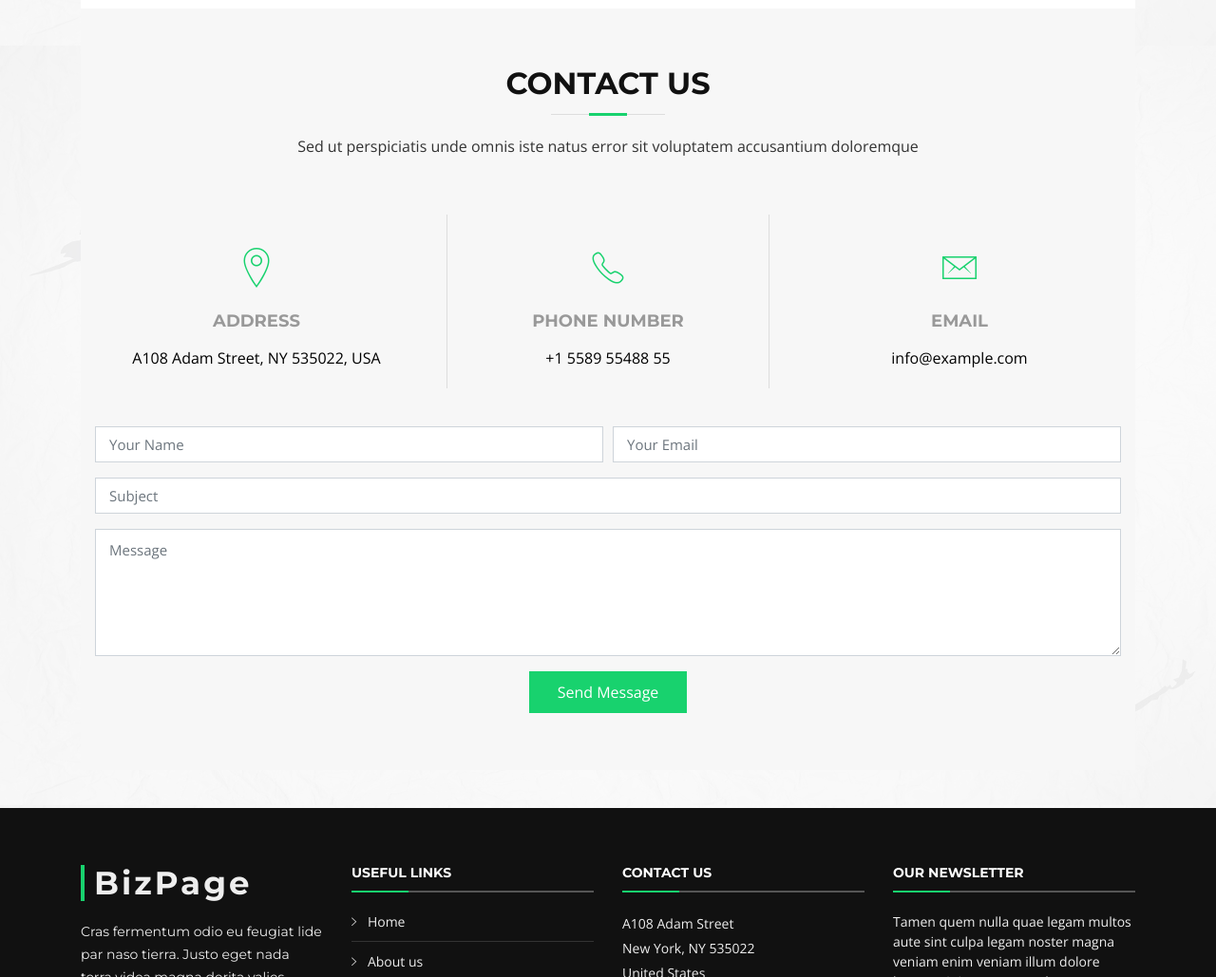
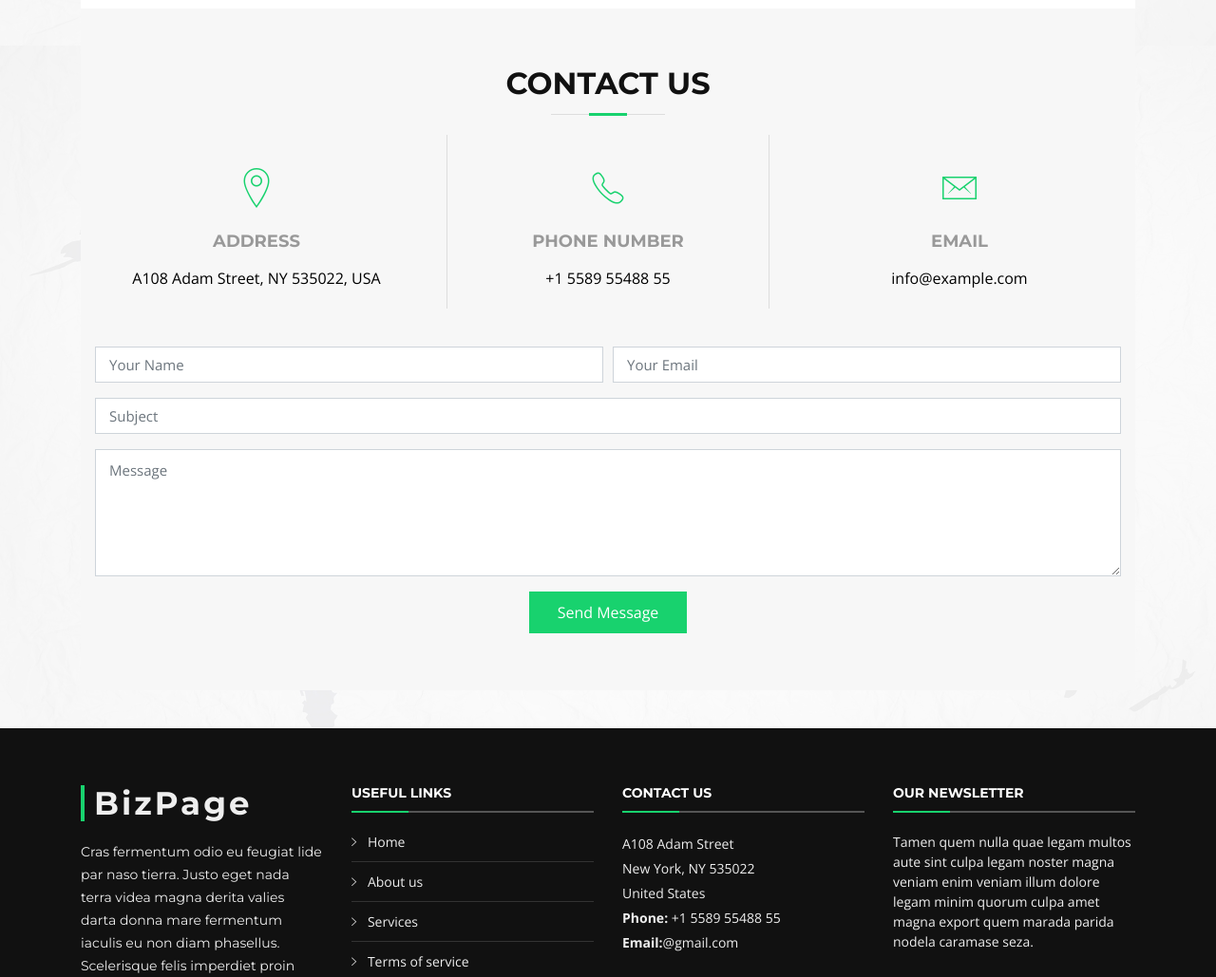
Before and after one commit to Pornphawis/Archer, a plain HTML site: page index.html in a window 1280 px wide. Shown: the part 3152-4181 px from the top of the page at 95% size. Drawn offline with nearby package versions, Linux system fonts and the light colour scheme; files whose address does not match are found by name.

Commit message:
Update index.html

```diff
--- a/index.html
+++ b/index.html
@@ -357,7 +357,6 @@
 
         <div class="section-header">
           <h3>Contact Us</h3>
-          <p>Sed ut perspiciatis unde omnis iste natus error sit voluptatem accusantium doloremque</p>
         </div>
 
         <div class="row contact-info">
@@ -382,7 +381,7 @@
             <div class="contact-email">
               <i class="ion-ios-email-outline"></i>
               <h3>Email</h3>
-              <p><a href="mailto:info@example.com">info@example.com</a></p>
+              <p><a href="mailto:aunpornphawis@gmail.com">info@example.com</a></p>
             </div>
           </div>
 
@@ -450,7 +449,7 @@
               New York, NY 535022<br>
               United States <br>
               <strong>Phone:</strong> +1 5589 55488 55<br>
-              <strong>Email:</strong> info@example.com<br>
+              <strong>Email:</strong>@gmail.com<br>
             </p>
 
             <div class="social-links">
```
